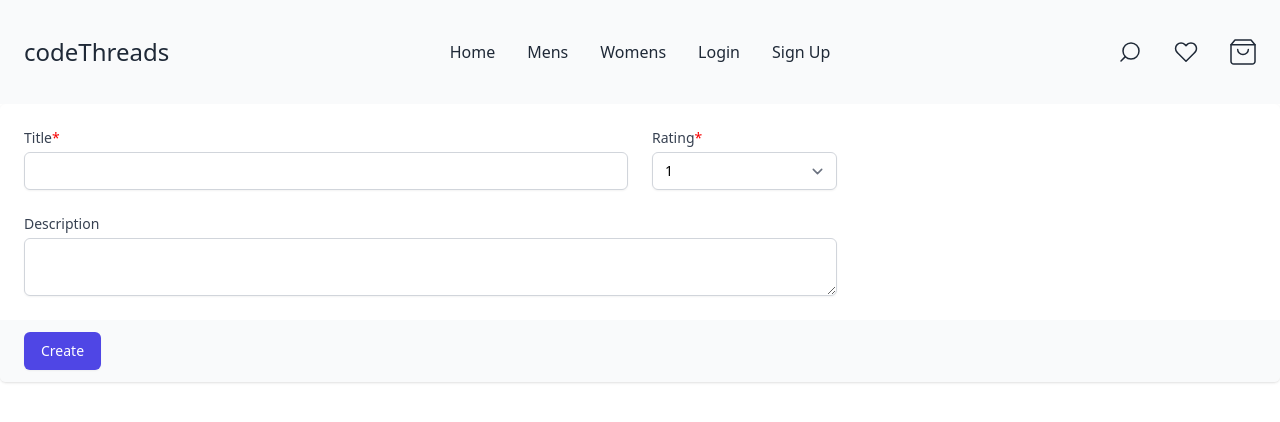
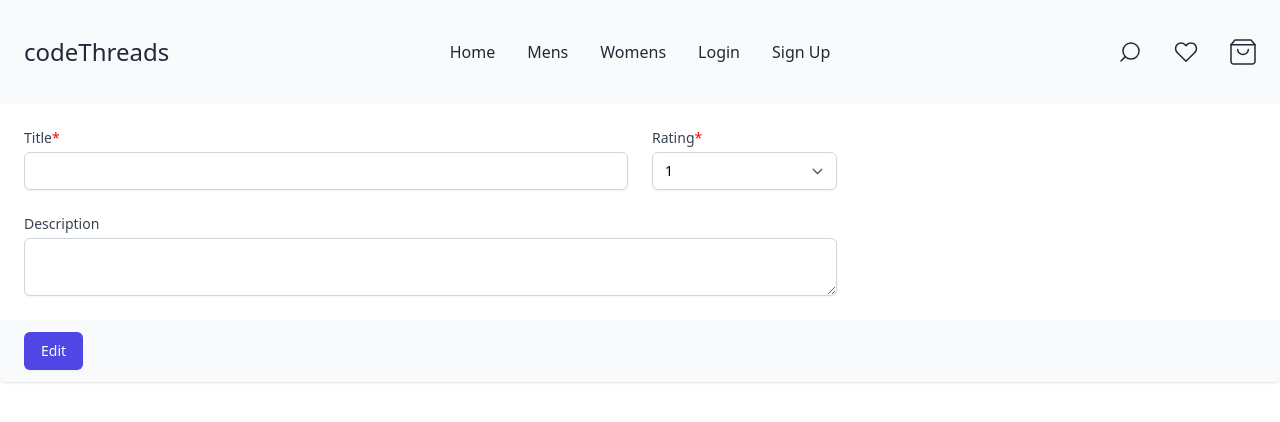
Before and after one commit to CodeThreads-FSA-VP-AM/CodeThreads, a React (Create React App) app: page /editReview/1 in a window 1280 px wide. Shown: the top 422 px of the page. Built offline with nearby package versions, Linux system fonts and the light colour scheme; no server answers.

Commit message:
Edit review completed!

```diff
--- a/src/components/EditReviews.tsx
+++ b/src/components/EditReviews.tsx
@@ -1,5 +1,5 @@
 import React, { useState, useEffect } from "react";
-import { useParams } from "react-router-dom";
+import { useNavigate, useParams } from "react-router-dom";
 import { editReview } from "../api/api";
 
 type Props = {};
@@ -17,6 +17,7 @@ const EditReviews = (props: Props) => {
   const [description, setDescription] = useState("");
   const [token, setToken] = useState("");
   const [reviewId, setReviewId] = useState(0);
+  const navigate = useNavigate();
 
   const handleEditReview: React.FormEventHandler<HTMLFormElement> = async (
     e
@@ -31,6 +32,7 @@ const EditReviews = (props: Props) => {
     };
     console.log(data);
     const editReviews = await editReview(data);
+    navigate(-1);
     console.log(editReviews);
   };
   const { id } = useParams();
@@ -115,7 +117,7 @@ const EditReviews = (props: Props) => {
               type="submit"
               className="inline-flex justify-center rounded-md border border-transparent bg-indigo-600 py-2 px-4 text-sm font-medium text-white shadow-sm hover:bg-indigo-700 focus:outline-none focus:ring-2 focus:ring-indigo-500 focus:ring-offset-2"
             >
-              Create
+              Edit
             </button>
           </div>
         </div>
```
